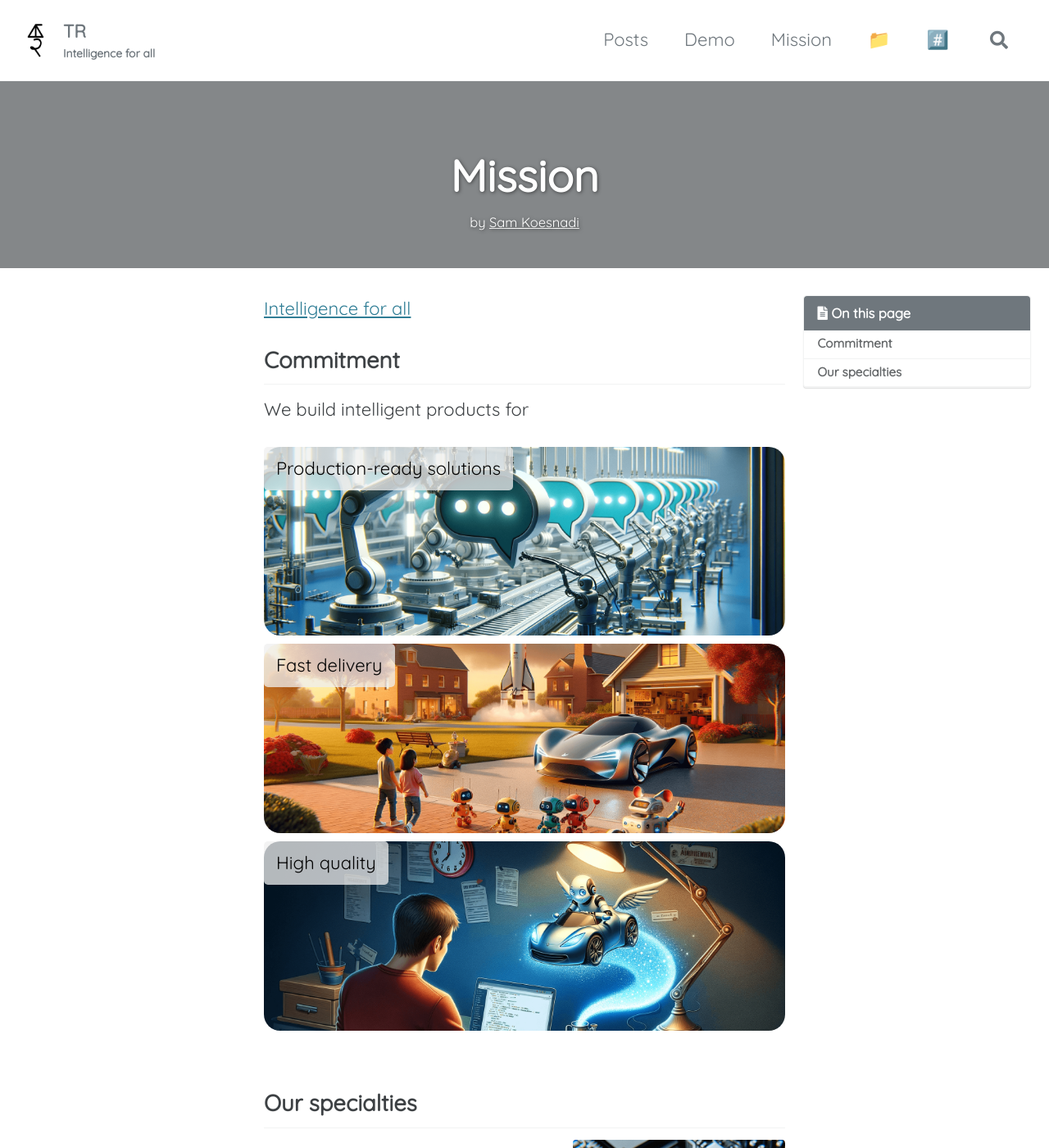
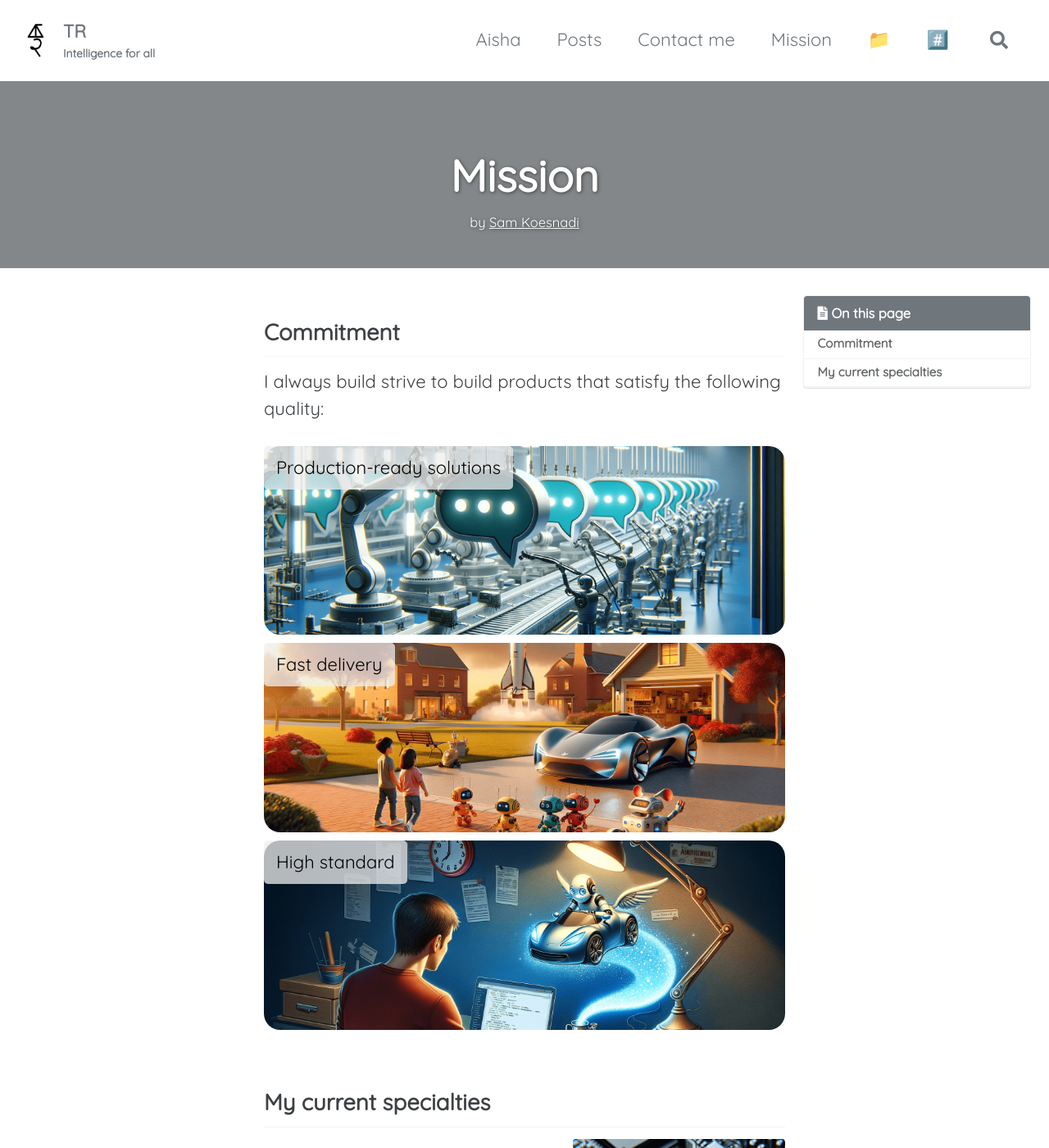
Before and after one commit to technology-robot/tr-website, a Jekyll site: the page built from _pages/mission.md, in a window 1280 px wide and 1400 px high. Shown: the whole window at 82% size. Built offline with Jekyll 4.4.1, drawn with Linux system fonts in a browser that asks for light colours; cached includes are drawn as plain includes.

Commit message:
Added aisha page

```diff
--- a/_data/navigation.yml
+++ b/_data/navigation.yml
@@ -1,9 +1,11 @@
 # main links
 main:
+  - title: "Aisha"
+    url: /aisha/
   - title: "Posts"
     url: /posts/
-  - title: "Demo"
-    url: /demo/
+  - title: "Contact me"
+    url: /contact-me/
   - title: "Mission"
     url: /mission/
   - title: "📁"
--- a/_pages/demo.md
+++ b/_pages/contactMe.md
@@ -1,6 +1,6 @@
 ---
-permalink: /demo/
-title: "Book a personal demo"
+permalink: /contact-me/
+title: "Contact me"
 layout: single
 header:
   overlay_color: "#848789"
--- a/_pages/mission.md
+++ b/_pages/mission.md
@@ -25,11 +25,11 @@ feature_row_specialties:
 
 ---
 
-[Intelligence for all]({% link _posts/2023-12-11-defining-intelligence.md %})
+<!-- [Intelligence for all]({% link _posts/2023-12-11-defining-intelligence.md %}) -->
 
 ## Commitment
 
-We build intelligent products for
+I always build strive to build products that satisfy the following quality:
 
   <div class="banner">
     <div class="banner-text-box">Production-ready solutions</div>
@@ -42,12 +42,12 @@ We build intelligent products for
   </div>
 
   <div class="banner">
-    <div class="banner-text-box">High quality</div>
+    <div class="banner-text-box">High standard</div>
     <img class="banner-img" src="/assets/images/banners/banner-3.png" alt="High quality, timely delivery">
   </div>
 
 <br />
 
-## Our specialties
+## My current specialties
 
 {% include feature_row id="feature_row_specialties" type="right" %}
```
Also changed, not shown: _pages/aisha.md (added, +32 -0 lines), _pages/sami.md (deleted, +0 -44 lines), _posts/2023-12-30-the-plan-for-aisha.md (+1 -1 lines), assets/images/products/aisha.png (added).
